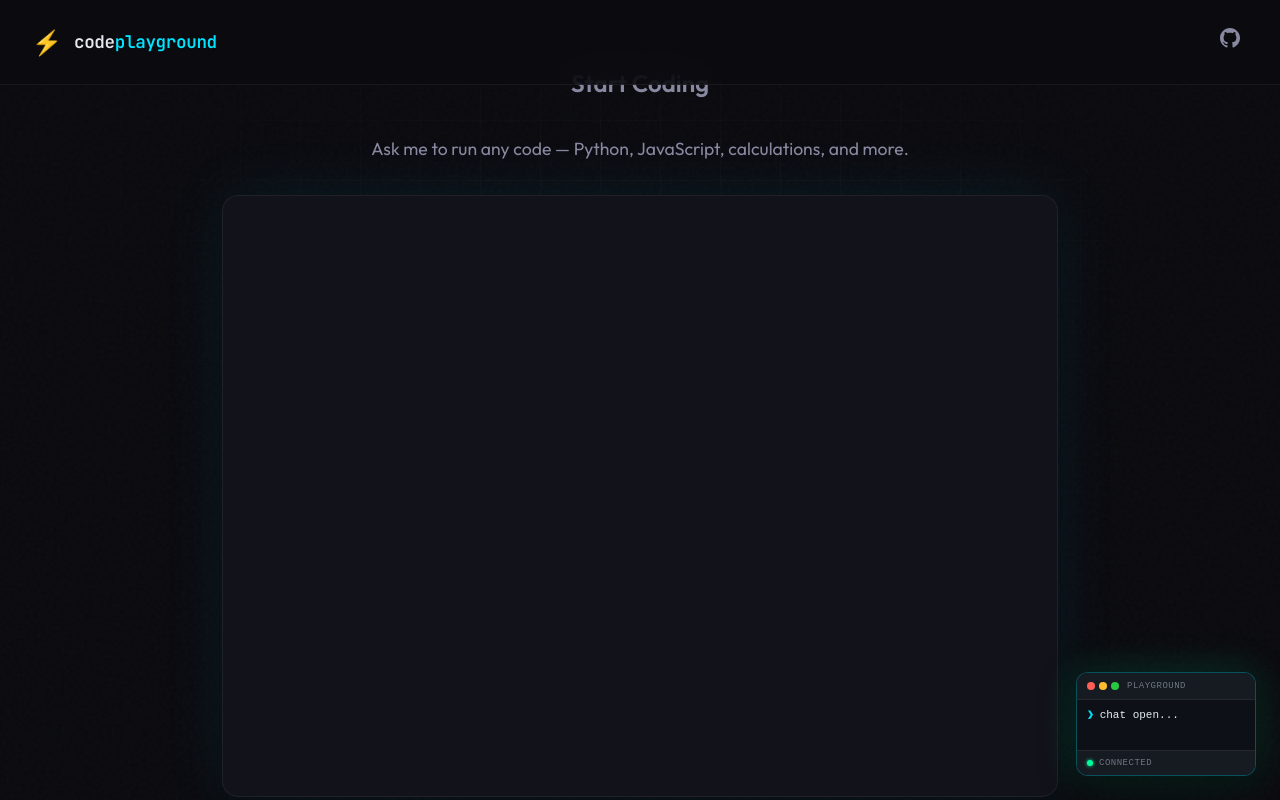
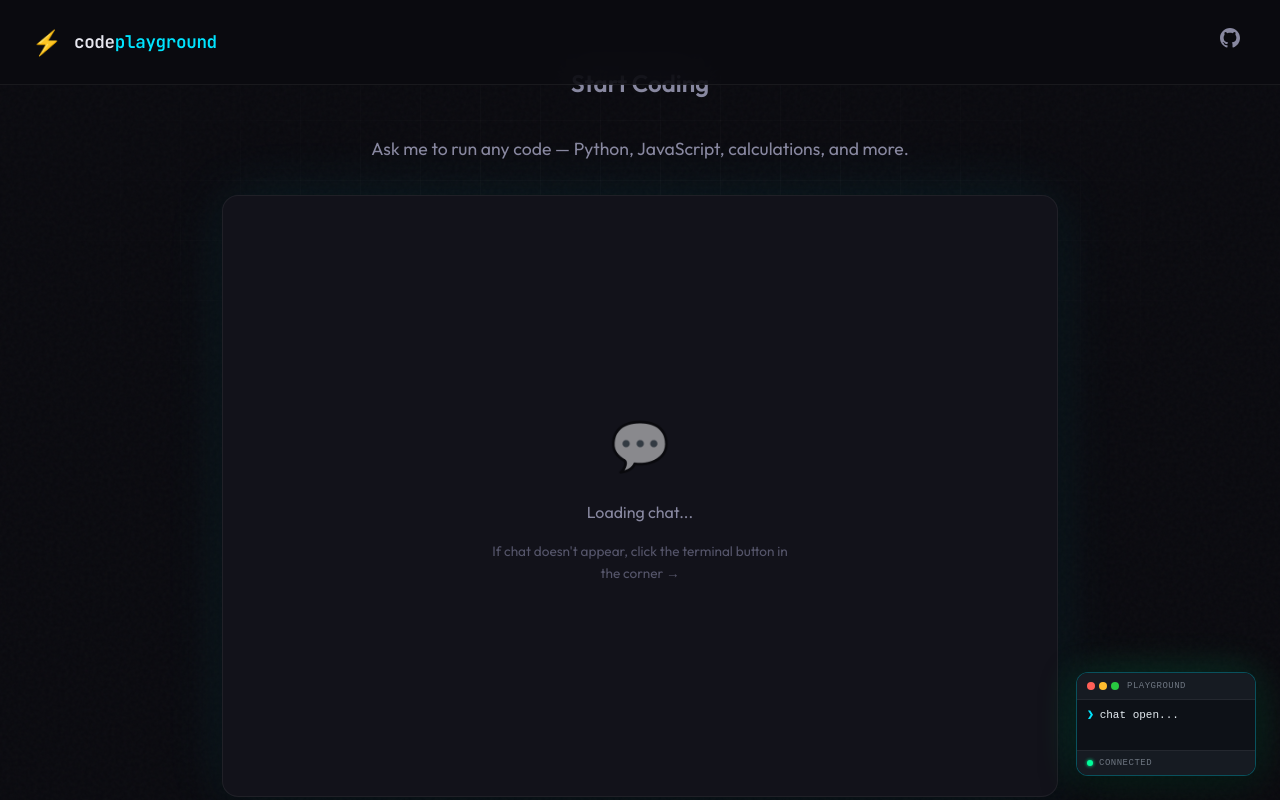
Before and after one commit to tjklint/code-playground, a website: page docs/index.html in a window 1280 px wide. Both pictures are taken after a click on the button "Open chat". Shown: the part 1655-2455 px from the top of the page. Drawn offline with Linux system fonts and the light colour scheme.

Commit message:
add fallback

```diff
--- a/docs/app.js
+++ b/docs/app.js
@@ -152,6 +152,11 @@ document.addEventListener('DOMContentLoaded', function() {
       if (miniTerminal) miniTerminal.classList.add('is-open');
       updateStatusText('connected');
       isChatOpen = true;
+
+      // Also try to open the floating widget as fallback
+      if (window.botpress && typeof window.botpress.open === 'function') {
+        window.botpress.open();
+      }
     }
   }
 
--- a/docs/index.html
+++ b/docs/index.html
@@ -130,7 +130,15 @@
       <h2 class="section-title">Start Coding</h2>
       <p class="chat-subtitle">Ask me to run any code — Python, JavaScript, calculations, and more.</p>
       <div class="chat-container">
-        <div id="bp-webchat" class="chat-embed"></div>
+        <!-- Botpress Embedded Chat Container -->
+        <!-- Configure in Botpress Dashboard: Webchat → Settings → Chat Interface = "Embedded" → Element ID = "bp-webchat" -->
+        <div id="bp-webchat" class="chat-embed">
+          <div class="chat-placeholder">
+            <div class="chat-placeholder-icon">💬</div>
+            <p>Loading chat...</p>
+            <p class="chat-placeholder-hint">If chat doesn't appear, click the terminal button in the corner →</p>
+          </div>
+        </div>
       </div>
     </section>
   </main>
@@ -165,7 +173,25 @@
   </div>
 
   <script src="https://cdn.botpress.cloud/webchat/v3.5/inject.js"></script>
-  <script src="https://files.bpcontent.cloud/2025/12/10/03/20251210034017-RWL0JKIE.js" defer></script>
+  <script src="https://files.bpcontent.cloud/2025/12/10/03/20251210034017-RWL0JKIE.js"></script>
+  <script>
+    // Wait for botpress to be ready, then configure for embedded mode
+    (function() {
+      function initEmbedded() {
+        if (window.botpress && typeof window.botpress.open === 'function') {
+          // Configure webchat to render in our container
+          try {
+            window.botpress.open();
+          } catch(e) {
+            console.log('Webchat init:', e);
+          }
+        } else {
+          setTimeout(initEmbedded, 500);
+        }
+      }
+      setTimeout(initEmbedded, 1000);
+    })();
+  </script>
   <script src="app.js"></script>
 </body>
 </html>
--- a/docs/styles.css
+++ b/docs/styles.css
@@ -451,6 +451,41 @@ body {
   width: 100%;
   height: 600px;
   min-height: 500px;
+  position: relative;
+}
+
+.chat-placeholder {
+  position: absolute;
+  inset: 0;
+  display: flex;
+  flex-direction: column;
+  align-items: center;
+  justify-content: center;
+  color: var(--text-secondary);
+  gap: 1rem;
+}
+
+.chat-placeholder-icon {
+  font-size: 3rem;
+  opacity: 0.5;
+}
+
+.chat-placeholder p {
+  margin: 0;
+  font-size: 1rem;
+}
+
+.chat-placeholder-hint {
+  font-size: 0.85rem !important;
+  color: var(--text-muted);
+  max-width: 300px;
+  text-align: center;
+}
+
+/* Hide placeholder when webchat loads */
+.chat-embed:has(iframe) .chat-placeholder,
+.chat-embed:has(.bpw-widget-btn) .chat-placeholder {
+  display: none;
 }
 
 @media (max-width: 640px) {
```
